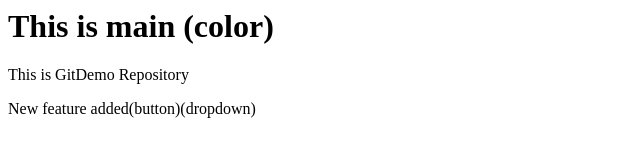
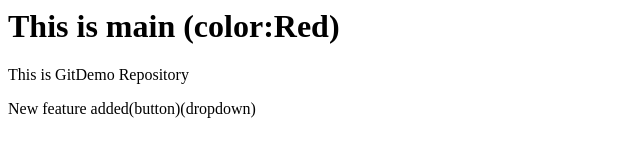
Before and after one commit to Pratiksha4444/GitDemo, a plain HTML site: page index.html in a window 1280 px wide. Shown: the whole page, without its empty margins (0-640 px from the left). Drawn offline with Linux system fonts and the light colour scheme.

```diff
--- a/index.html
+++ b/index.html
@@ -1,3 +1,3 @@
-<h1>This is main (color)</h1>
+<h1>This is main (color:Red)</h1>
 <p>This is GitDemo Repository</p>
 <p>New feature added(button)(dropdown)</p>
```
